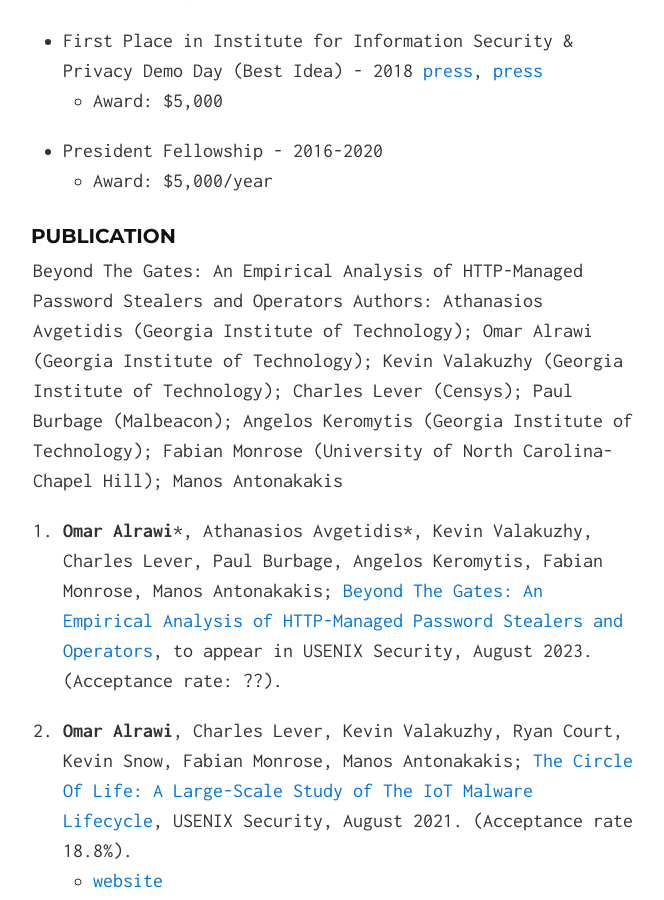
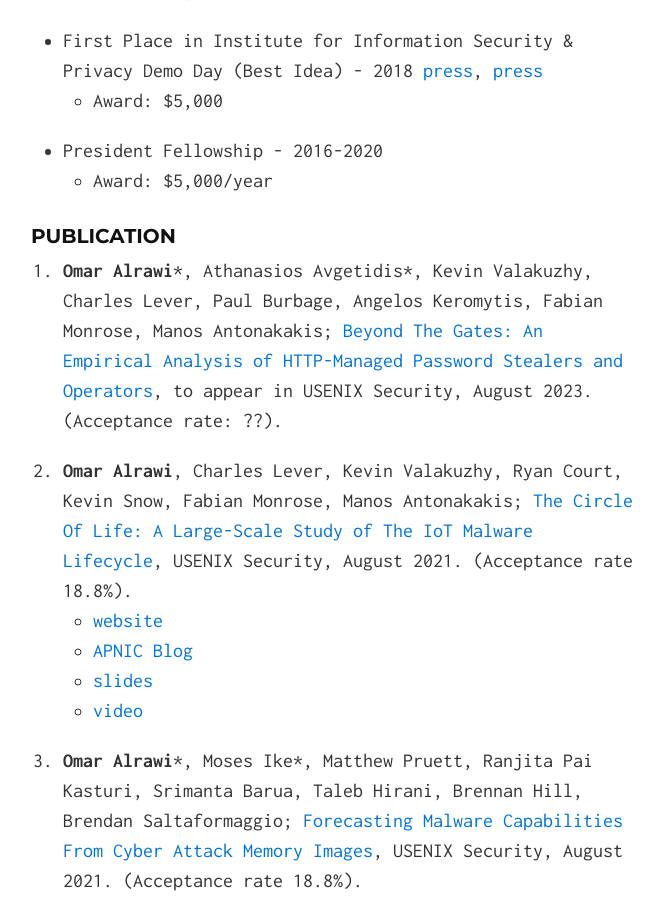
Before and after one commit to alrawi/alrawi.github.io, a Jekyll site: the page built from index.md, in a window 1280 px wide and 900 px high, scrolled down 1084 px. Shown: the whole window, without its empty margins (307-971 px from the left). Built offline with Jekyll 4.4.1, drawn with Linux system fonts in a browser that asks for light colours.

Commit message:
Update index.md

```diff
--- a/index.md
+++ b/index.md
@@ -28,18 +28,6 @@ Additionally, I am investigating malware threats affecting IoT, mobile apps, and
   * Award: $5,000/year
 
 ### Publication
-
-Beyond The Gates: An Empirical Analysis of HTTP-Managed
-              Password Stealers and Operators
-     Authors: Athanasios Avgetidis (Georgia Institute of Technology);
-              Omar Alrawi (Georgia Institute of Technology);
-              Kevin Valakuzhy (Georgia Institute of Technology);
-              Charles Lever (Censys);
-              Paul Burbage (Malbeacon);
-              Angelos Keromytis (Georgia Institute of Technology);
-              Fabian Monrose (University of North Carolina-Chapel Hill);
-              Manos Antonakakis
-
 1. __Omar Alrawi__{::nomarkdown}*{:/}, Athanasios Avgetidis{::nomarkdown}*{:/}, Kevin Valakuzhy, Charles Lever, Paul Burbage, Angelos Keromytis, Fabian Monrose, Manos Antonakakis; [Beyond The Gates: An Empirical Analysis of HTTP-Managed Password Stealers and Operators](#), to appear in USENIX Security, August 2023. (Acceptance rate: ??).
 
 1. __Omar Alrawi__, Charles Lever, Kevin Valakuzhy, Ryan Court, Kevin Snow, Fabian Monrose, Manos Antonakakis; [The Circle Of Life: A Large-Scale Study of The IoT Malware Lifecycle](/static/papers/alrawi_iot-malware_sec21.pdf), USENIX Security, August 2021. (Acceptance rate 18.8%).
```
